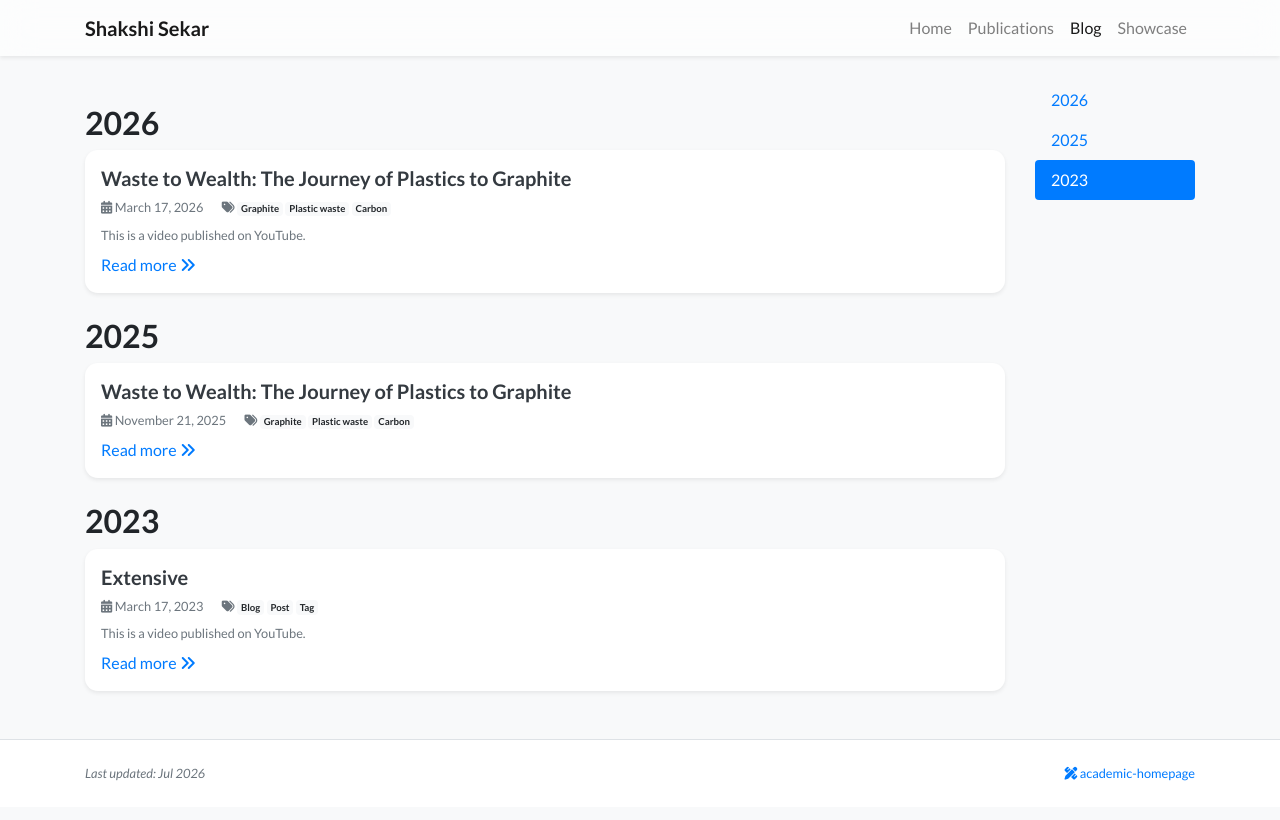
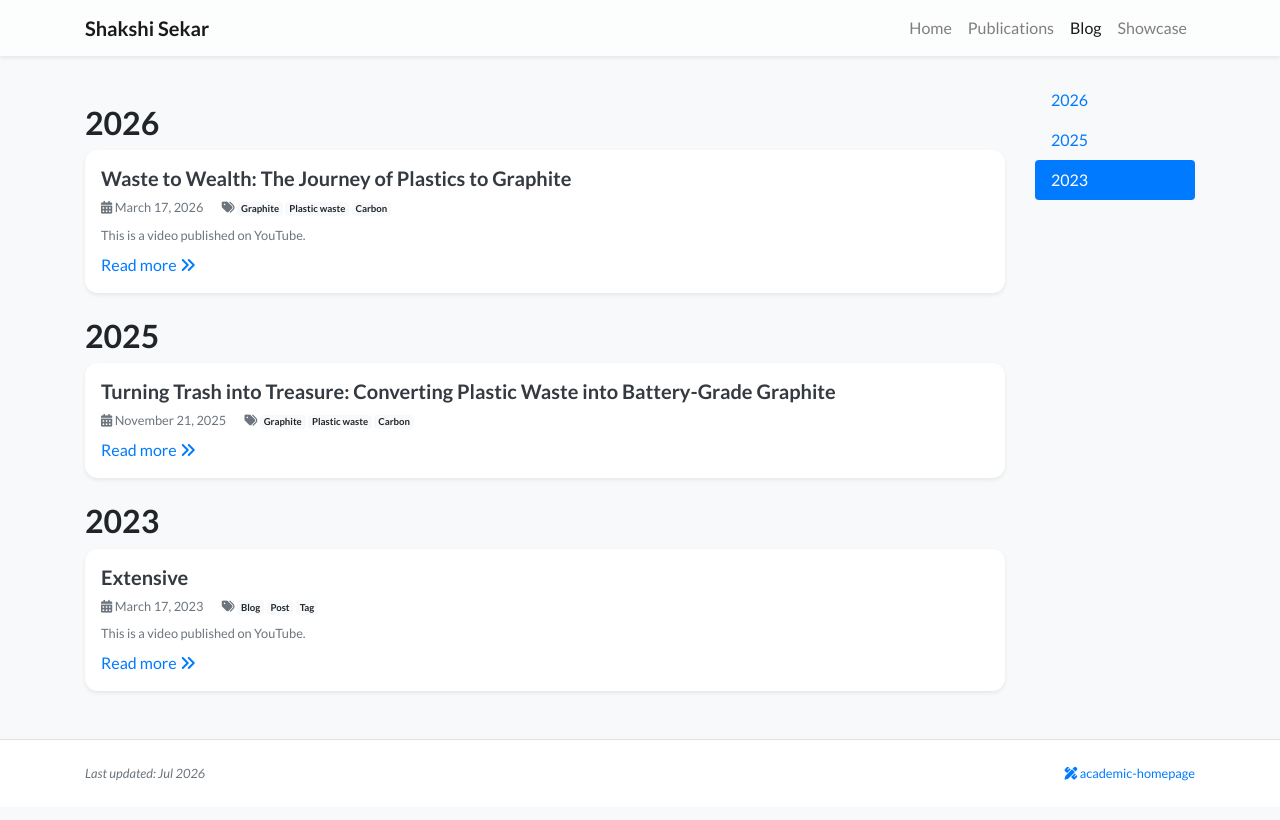
Before and after one commit to ShakshiSekar/ShakshiSekar.github.io, a Jekyll site: the page built from blog.html, in a window 1280 px wide. Shown: the top 820 px of the page. Built offline with Jekyll 4.4.1, drawn with Linux system fonts in a browser that asks for light colours; nearby versions of some CDN libraries; a style sheet for code colours, icons or effects is not loaded.

Commit message:
2025-01-01-blog-post-2.md

```diff
--- a/_posts/2025-01-01-blog-post-2.md
+++ b/_posts/2025-01-01-blog-post-2.md
@@ -1,6 +1,6 @@
 ---
 layout: blog_post
-title: 'Waste to Wealth: The Journey of Plastics to Graphite'
+title: 'Turning Trash into Treasure: Converting Plastic Waste into Battery-Grade Graphite'
 date: 2025-11-21
 categories: Digital Presentations
 tags:
```
